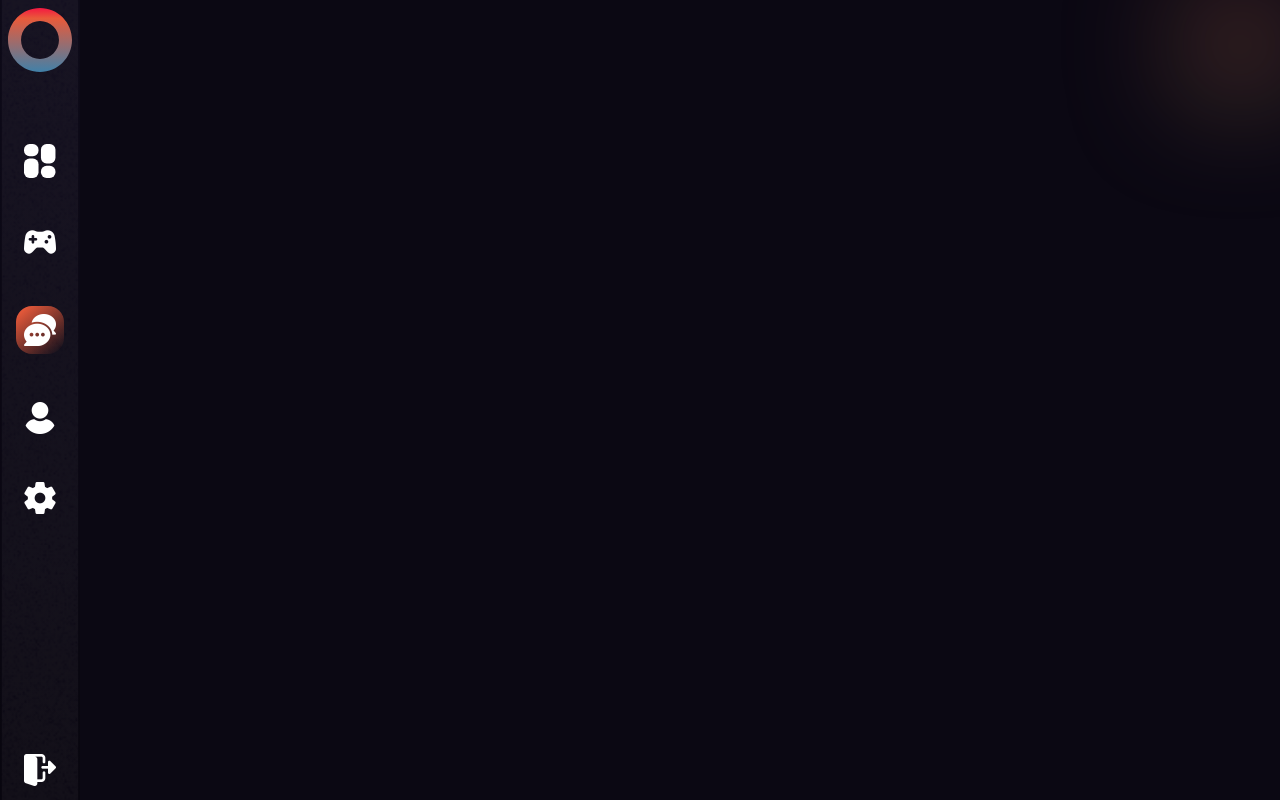
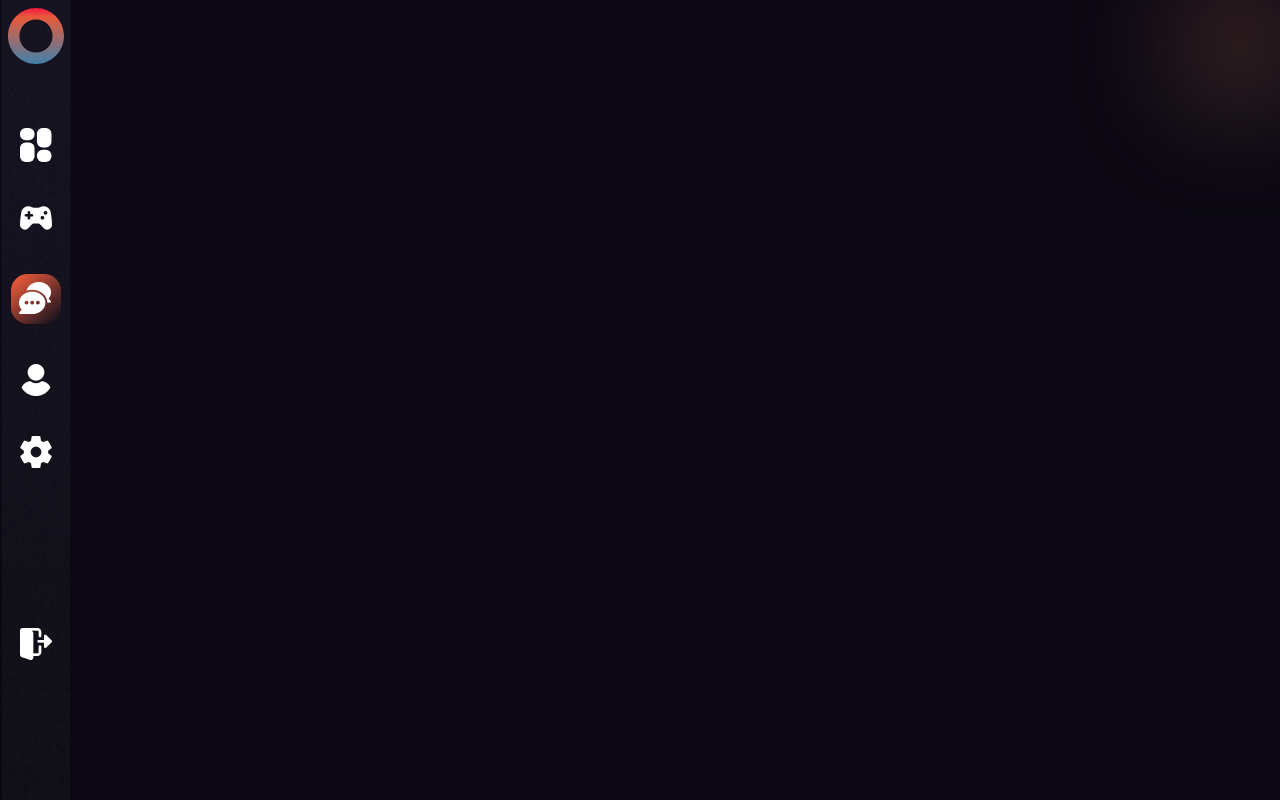
Before and after one commit to KD-ayoub/game-front, a Next.js app: page /chat in a window 1280 px wide. Built offline with nearby package versions, Linux system fonts and the light colour scheme.

Commit message:
made changes on screen sizes and fixing icons responsively

```diff
--- a/src/app/(pages)/chat/page.tsx
+++ b/src/app/(pages)/chat/page.tsx
@@ -8,7 +8,7 @@ export default function Chat() {
       <div className="h-[80px] w-[80px] rounded-full fixed top-0 right-0 bg-gradient-to-b from-[#323138] via-[#E95A3A] to-[#60C58D] blur-3xl "></div>
       <Header />
       <SideBar />
-      <div className=" grow overflow-y-auto mt-[41px] flex justify-center items-center">
+      <div className=" grow overflow-y-auto mt-[41px] sm:mt-11 flex justify-center items-center">
         {/* <div className="h-[200px] w-[70px] bg-red-500"></div> */}
       </div>
     </main>
--- a/src/app/(pages)/game/page.tsx
+++ b/src/app/(pages)/game/page.tsx
@@ -6,7 +6,7 @@ export default function Game() {
       <div className="h-[80px] w-[80px] rounded-full fixed top-0 right-0 bg-gradient-to-b from-[#323138] via-[#E95A3A] to-[#60C58D] blur-3xl "></div>
       <Header />
       <SideBar />
-      <div className=" grow overflow-y-auto mt-[41px] flex justify-center items-center">
+      <div className=" grow overflow-y-auto mt-[41px] sm:mt-11 md:mt-14 flex justify-center items-center">
         {/* <div className="h-[200px] w-[70px] bg-red-500"></div> */}
       </div>
     </main>
--- a/src/app/components/Header.tsx
+++ b/src/app/components/Header.tsx
@@ -5,7 +5,7 @@ import Nav from "@/app/utils/Navbar.svg";
 export default function Header() {
   return (
     <header className="text-white flex justify-between w-full absolute z-10">
-      <nav className="flex sm:w-11 sm:h-11 md:w-14 md:h-14 xl:w-20 xl:h-20 2xl:w-32 2xl:h-32 relative">
+      <nav className="flex sm:w-11 sm:h-11 md:w-14 md:h-14 lg:w-[72px] lg:h-[72px] xl:w-20 xl:h-20 2xl:w-32 2xl:h-32 relative">
         {/* <Image className="p-2 2xl:p-4" src={Logo.src} fill={true} alt="Logo"/>
         <Image className="p-2 sm:hidden" src={Nav.src} fill={true} alt="Humburg"/> */}
         <img src={Logo.src} className="p-2 2xl:p-4" />
--- a/src/app/components/NavbarIcons.tsx
+++ b/src/app/components/NavbarIcons.tsx
@@ -18,7 +18,7 @@ export default function NavbarIcons({
   return (
     <>
         <Image
-          className={`sm:w-5 md:w-6 xl:w-8 2xl:w-14 brightness-200 ${className}`}
+          className={`sm:w-5 md:w-6 lg:w-8 xl:w-8 2xl:w-14 brightness-200 ${className}`}
           src={Srcfile}
           width={18}
           height={18}
@@ -26,7 +26,7 @@ export default function NavbarIcons({
         />
         {pathname === path && (
           <Image
-            className="w-[30px] h-[30px] sm:w-[32px] sm:h-[32px] md:w-[37px] md:h-[37px] lg:w-[40px] lg:h-[40px] xl:w-[48px] xl:h-[48px] 2xl:w-[85px] 2xl:h-[85px]"
+            className="w-[30px] h-[30px] sm:w-[32px] sm:h-[32px] md:w-[37px] md:h-[37px] lg:w-[50px] lg:h-[50px] xl:w-[48px] xl:h-[48px] 2xl:w-[85px] 2xl:h-[85px]"
             src={Rectangle.src}
             width={30}
             height={30}
--- a/src/app/components/SideBar.tsx
+++ b/src/app/components/SideBar.tsx
@@ -23,7 +23,7 @@ export default function SideBar() {
   //   }
 
   return (
-    <section className="w-10 sm:w-11 md:w-14 xl:w-20 2xl:w-32 h-screen bg-gradient-to-b from-[#110D1F] //hidden// sm:block relative shrink-0">
+    <section className="w-10 sm:w-11 md:w-14 lg:w-[72px] xl:w-20 2xl:w-32 h-screen bg-gradient-to-b from-[#110D1F] //hidden// sm:block relative shrink-0">
       <Image
         className="object-cover w-full h-full absolute"
         src={Sideimg.src}
@@ -31,7 +31,7 @@ export default function SideBar() {
         width={0}
         height={0}
       />
-      <div className="flex flex-col items-center gap-10 xl:gap-12 2xl:gap-20 pt-20 sm:pt-24 md:pt-24 xl:pt-36 2xl:pt-72">
+      <div className="flex flex-col items-center gap-10 xl:gap-12 2xl:gap-20 pt-20 sm:pt-24 md:pt-24 lg:pt-32 xl:pt-36 2xl:pt-72">
         <div className="relative">
           <Link href="/dashboard">
             <NavbarIcons
@@ -71,9 +71,9 @@ export default function SideBar() {
           </Link>
         </div>
       </div>
-      <div className="flex justify-center pt-40 sm:pt-36 md:pt-32 xl:pt-60 2xl:pt-96 brightness-200">
+      <div className="flex justify-center pt-40 sm:pt-36 md:pt-32 lg:pt-40 xl:pt-60 2xl:pt-96 brightness-200">
         <Image
-          className="sm:w-5 md:w-6 xl:w-8 2xl:w-14"
+          className="sm:w-5 md:w-6 lg:w-8 xl:w-8 2xl:w-14"
           src={Logout.src}
           width={18}
           height={18}
--- a/tailwind.config.ts
+++ b/tailwind.config.ts
@@ -13,8 +13,13 @@ const config: Config = {
         'gradient-conic':
           'conic-gradient(from 180deg at 50% 50%, var(--tw-gradient-stops))',
       },
+      screens: {
+        'lg': '1280px',
+        // => @media (min-width: 1280px) { ... }
+        'xl': '1536px',
+        '2xl': '2750px',
+      },
     },
   },
-  plugins: [],
 }
 export default config
```
